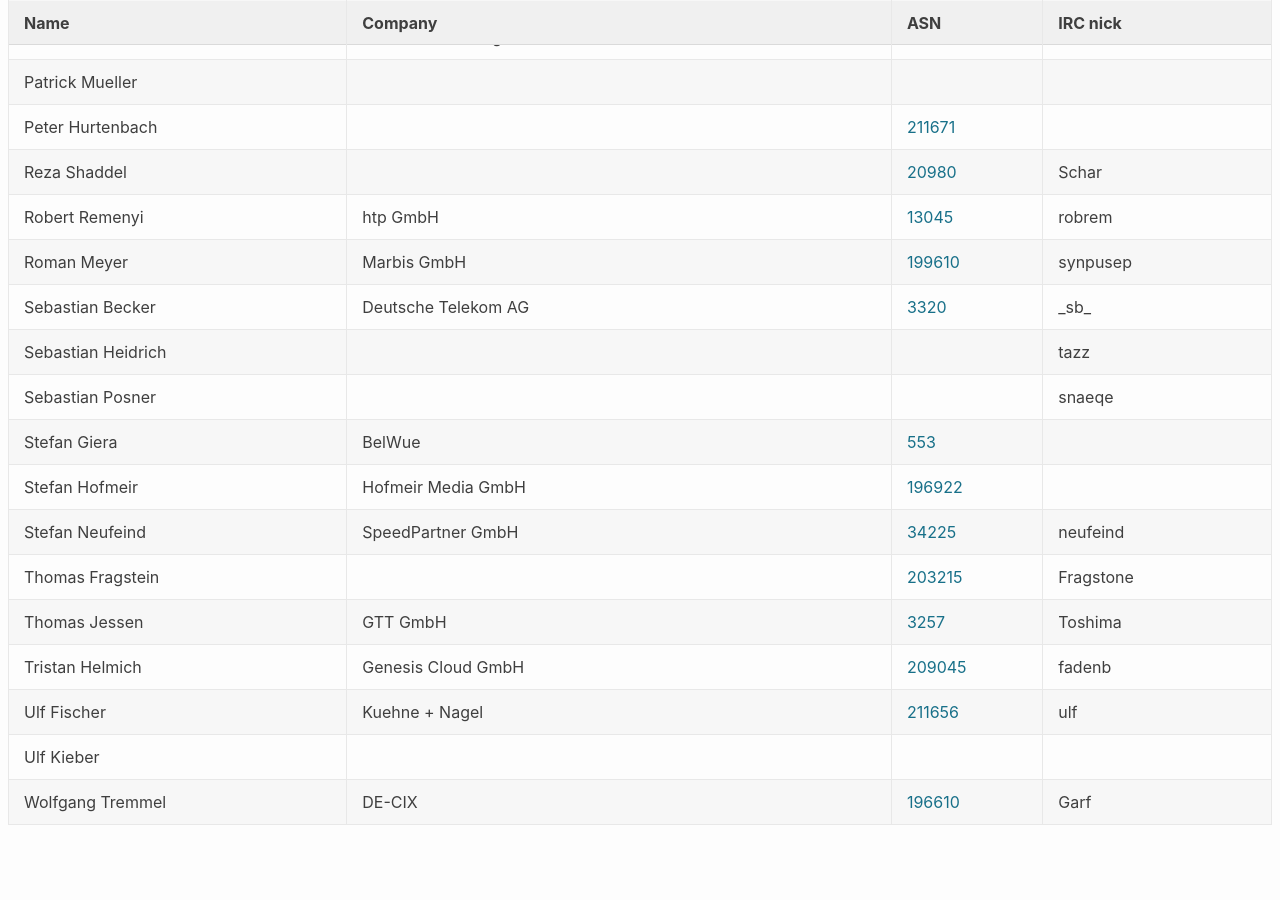
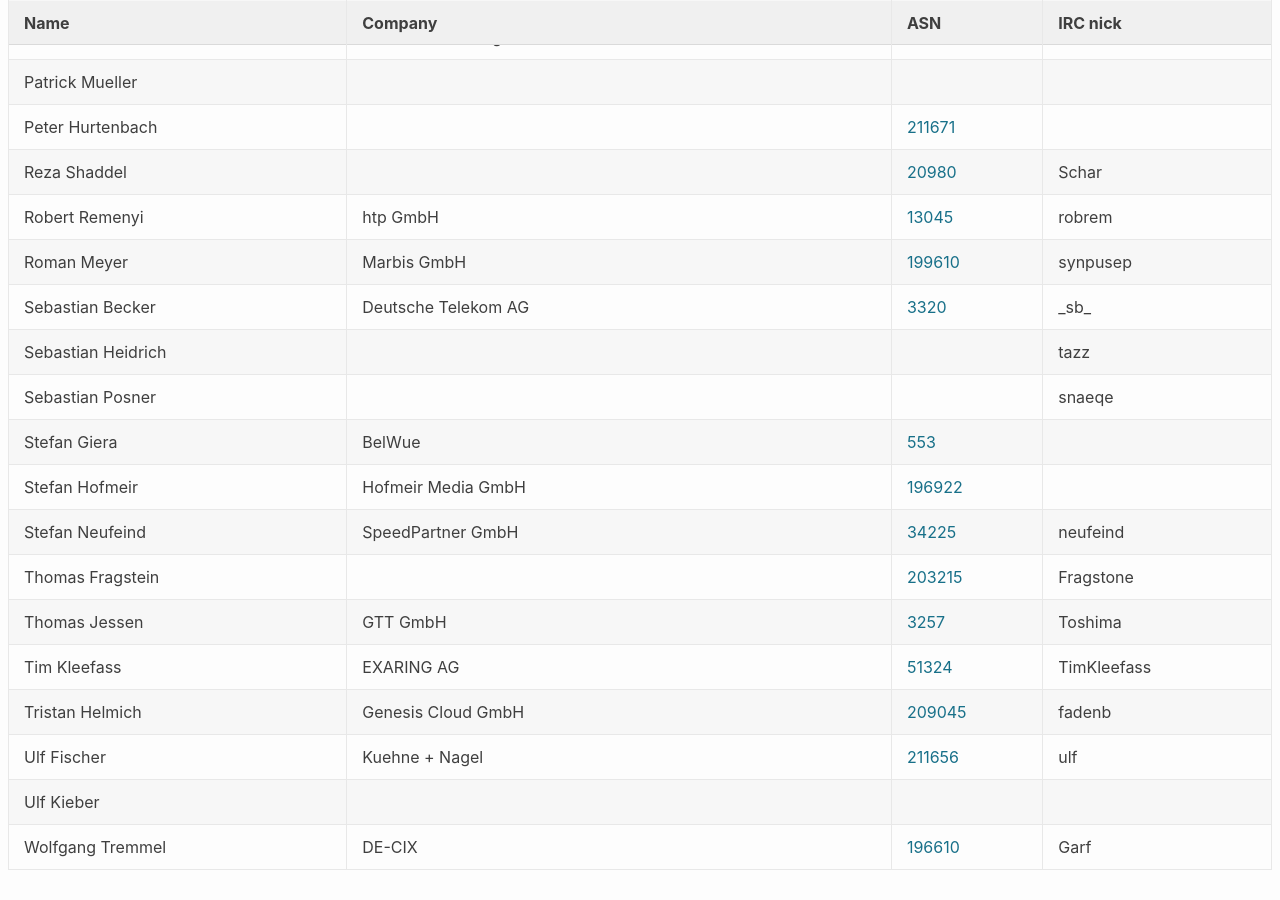
Before and after one commit to denog/pretix-attendeelist, a Jekyll site: the page built from meetup_2021_02/index.markdown, in a window 1280 px wide and 900 px high, scrolled down 2547 px. Built offline with Jekyll 4.4.1, drawn with Linux system fonts in a browser that asks for light colours; before the commit the page ends 3402 px from its top, so only the background shows below that.

Commit message:
Latest data: Wed Apr 14 13:15:00 UTC 2021

```diff
--- a/_data/attendees_meetup_2021-02.json
+++ b/_data/attendees_meetup_2021-02.json
@@ -396,6 +396,12 @@
     "asn": "3257"
   },
   {
+    "name": "Tim Kleefass",
+    "company": "EXARING AG",
+    "irc": "TimKleefass",
+    "asn": "51324"
+  },
+  {
     "name": "Tristan Helmich",
     "company": "Genesis Cloud GmbH",
     "irc": "fadenb",
```
